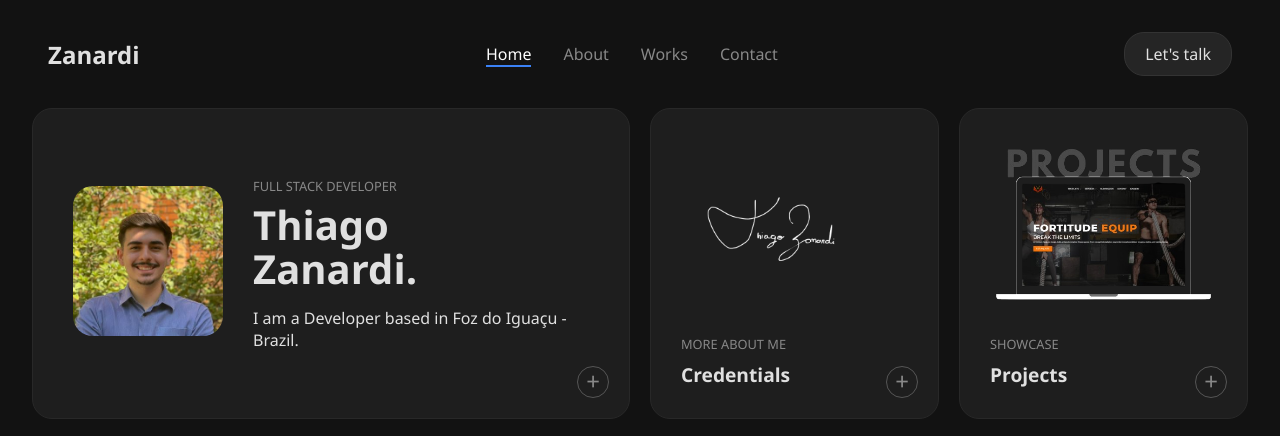
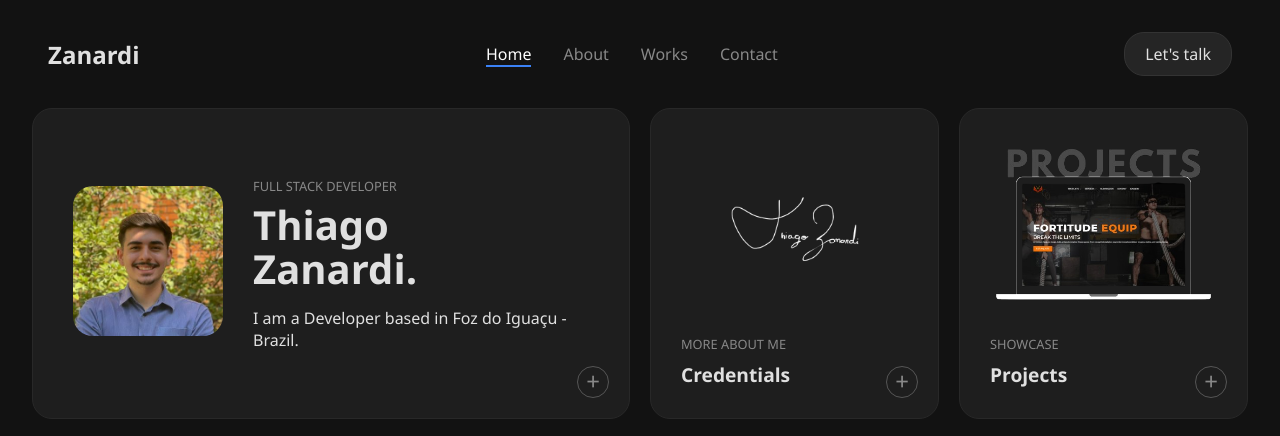
Before and after one commit to ThiagoZanardi05/Portfolio-Pessoal, a plain HTML site: page index.html in a window 1280 px wide. Shown: the top 436 px of the page. Drawn offline with Linux system fonts and the light colour scheme.

Commit message:
Credential cards arrumado, mudei o git user para Thiago Zanardi

```diff
--- a/style.css
+++ b/style.css
@@ -220,7 +220,7 @@ body {
 
     color: #fff;
 
-    transform: rotate(90deg);
+    transform: rotate(-360deg);
 
 }
 
@@ -275,8 +275,12 @@ h4, .cv-item h4 { font-size: 1.2rem; }
 
 .intro-image img { width: 150px; height: 150px; border-radius: 20px; object-fit: cover; }
 
-.signature { max-width: 180px; margin-right: auto; margin-bottom: 1rem; }
-
+.signature {
+    max-width: 180px;
+    margin-left: auto;
+    margin-right: auto;
+    margin-bottom: 1rem;
+}
 .project-image { width: 100%; max-height: 180px; object-fit: cover; border-radius: 10px; }
 
 .blog-logo { max-width: 160px; margin-bottom: 1rem; }
```
